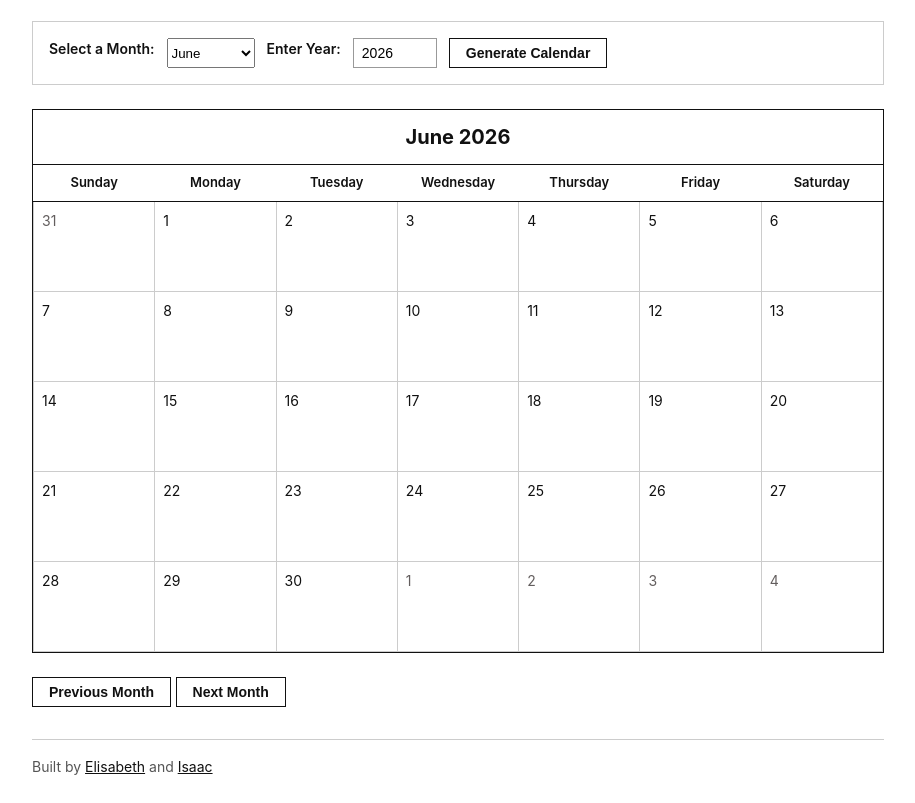
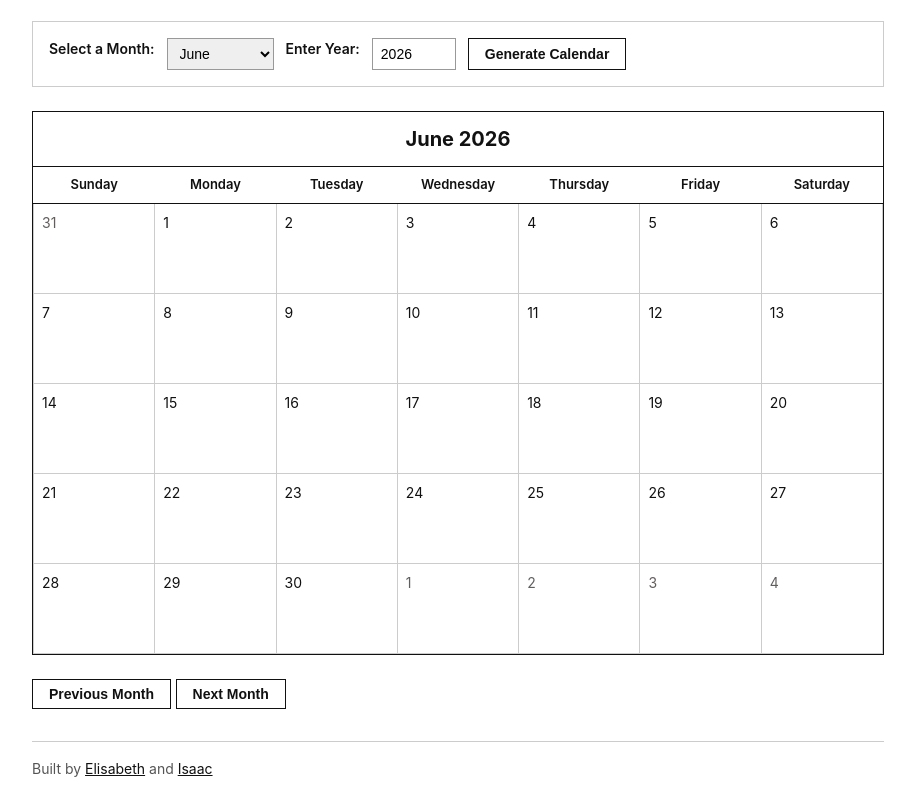
Before and after one commit to bytesandroses/Days-Calendar, a website with bundled scripts: page index.html in a window 1280 px wide. Shown: the part 76-879 px from the top of the page, without its empty margins (182-1097 px from the left). Built offline with nearby package versions, Linux system fonts and the light colour scheme.

Commit message:
bug: typo fix
Co-authored-by: Copilot Autofix powered by AI <175728472+Copilot@users.noreply.github.com>

```diff
--- a/style.css
+++ b/style.css
@@ -45,7 +45,7 @@ main {
   font-weight: 600;
   font-size: 0.875rem;
 }
-month #calendarSelector select,
+#calendarSelector select,
 #calendarSelector input {
   padding: 0.375rem 0.5rem;
   border: 1px solid #999;
```
